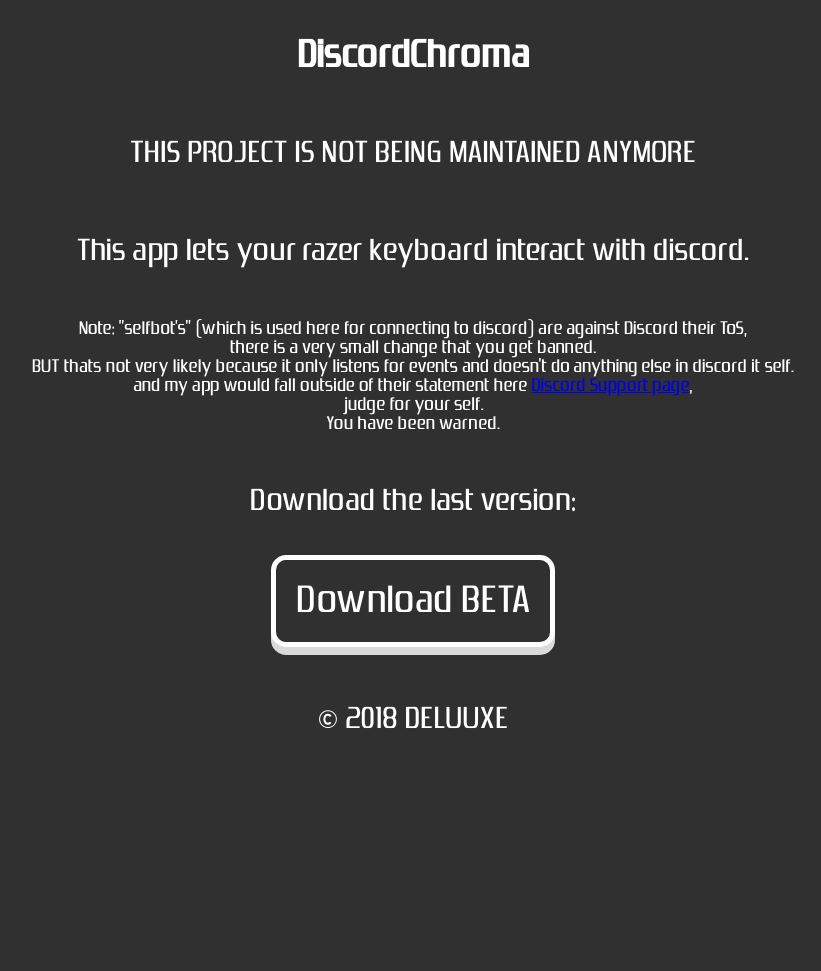
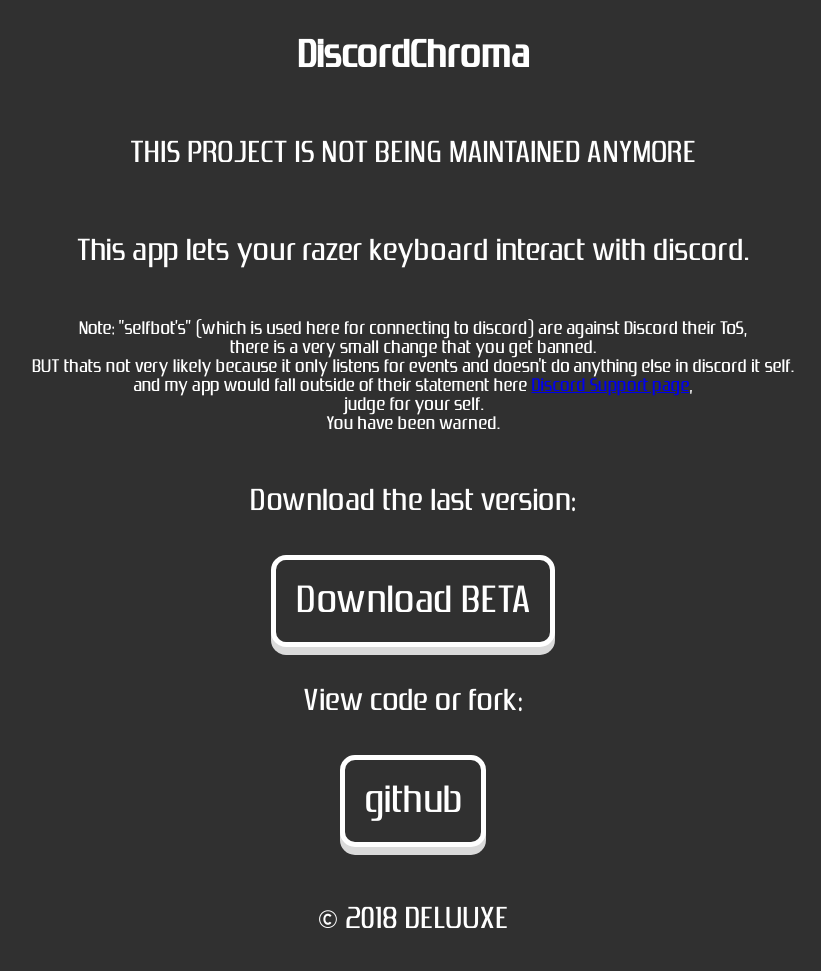
Before and after one commit to DELUUXE/DELUUXE.NL, a plain HTML site: page discordchroma.html in a window 1280 px wide. Shown: the whole page, without its empty margins (227-1048 px from the left). Before the commit the page ends 800 px from the top, so only its background shows below. Drawn offline with nearby package versions, Linux system fonts and the light colour scheme; a script that the page names is missing.

Commit message:
Update discordchroma.html

```diff
--- a/discordchroma.html
+++ b/discordchroma.html
@@ -75,8 +75,14 @@
                 You have been warned.</p>
             <p>Download the last version:</p>
             <div class="buttons2">
-            <a href="https://deluuxe.stackstorage.com/s/Htaw0tmnKqCJ7X5" target="_blank">
+            <a href="https://github.com/DELUUXE/DiscordChroma/releases/latest" target="_blank">
                 <button class="button" style="vertical-align:middle"><span>Download BETA</span></button>
+            </a>
+            </div>
+            <p>View code or fork:</p>
+            <div class="buttons2">
+            <a href="https://github.com/DELUUXE/DiscordChroma" target="_blank">
+                <button class="button" style="vertical-align:middle"><span>github</span></button>
             </a>
             </div>
 
```
